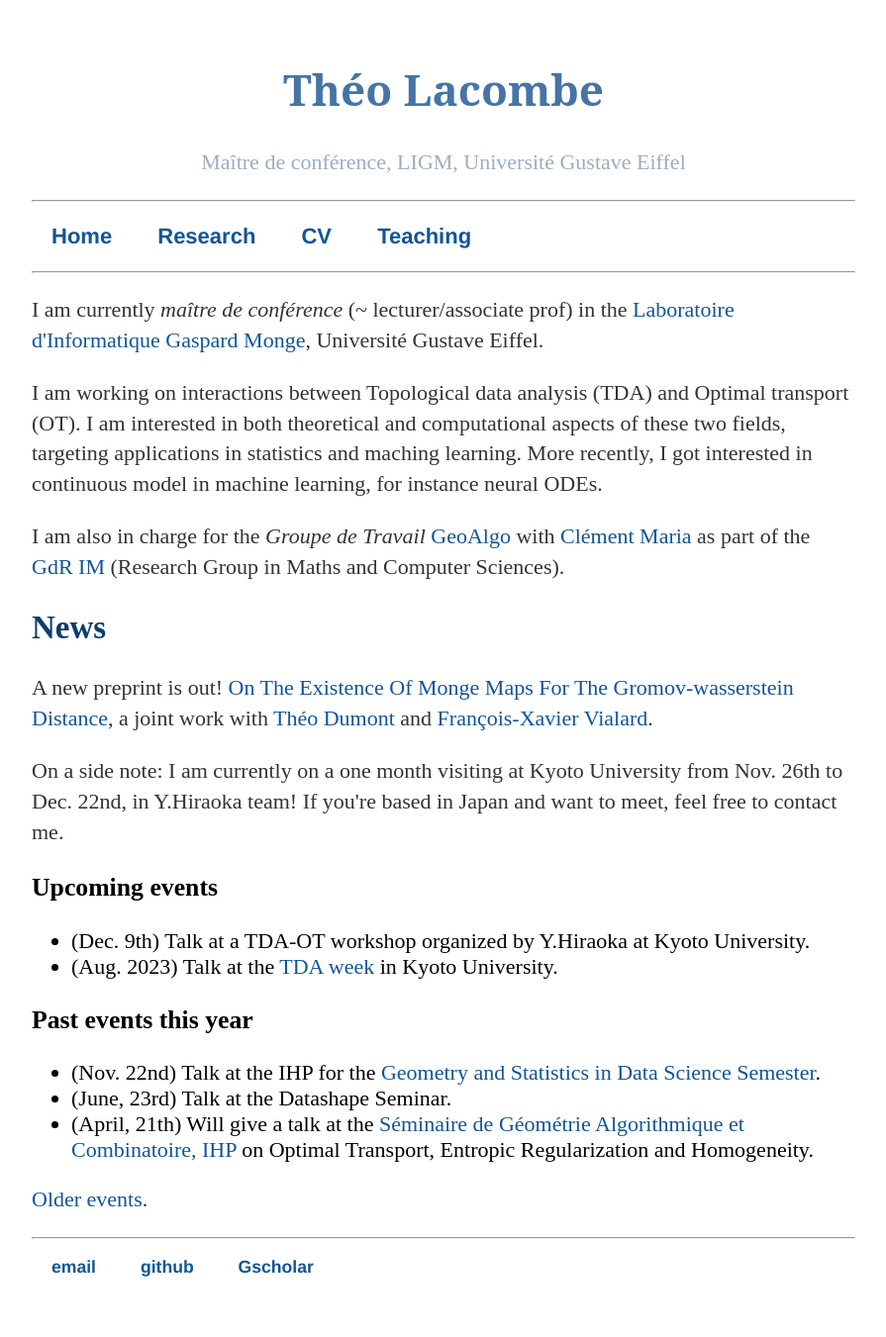
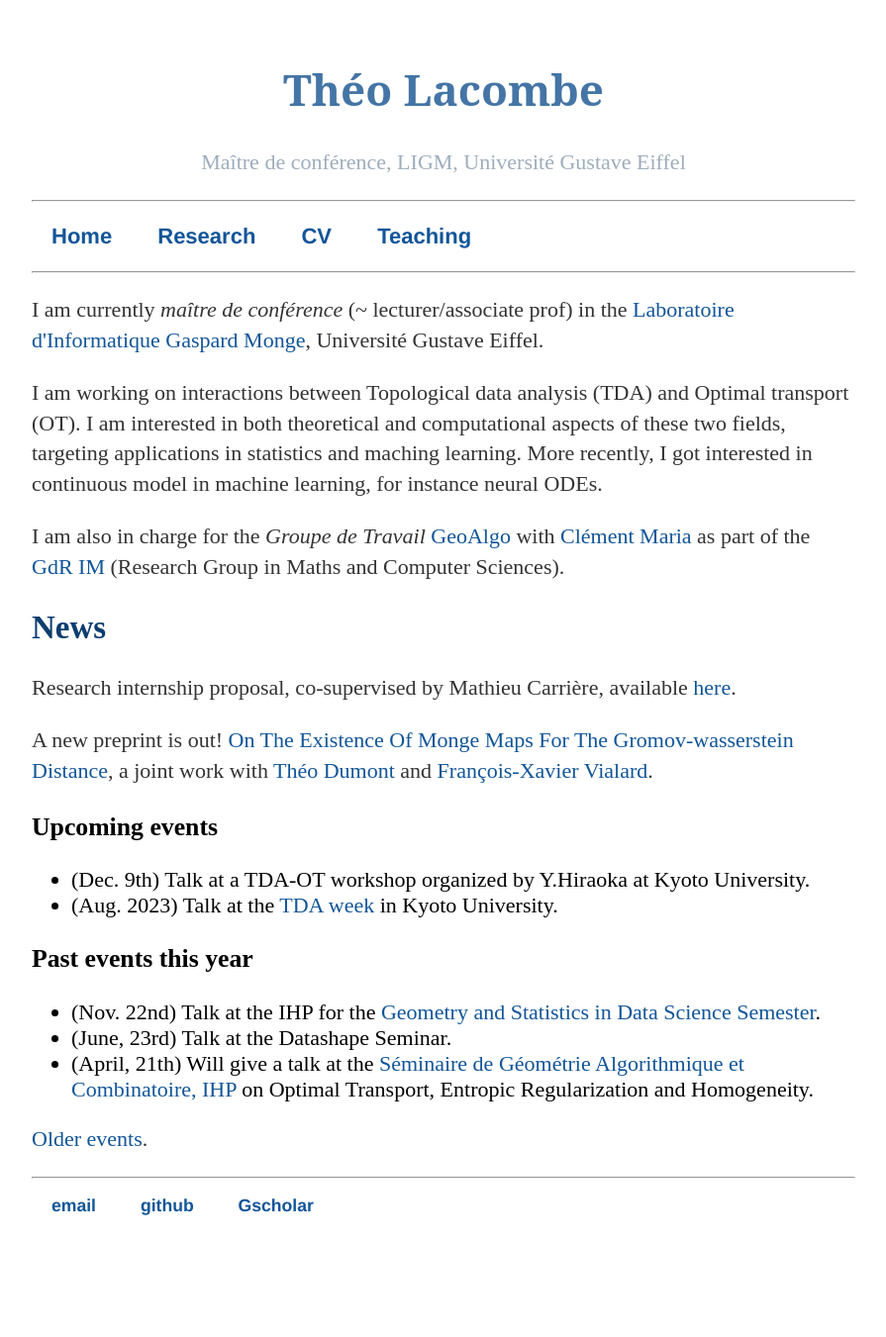
Before and after one commit to tlacombe/tlacombe.github.io, a Jekyll site: the page built from index.html, in a window 1280 px wide. Shown: the whole page at 99% size, without its empty margins (192-1087 px from the left). Built offline with Jekyll 4.4.1, drawn with Linux system fonts in a browser that asks for light colours; after the commit the page ends 1289 px from its top, so only the background shows below that.

Commit message:
added interp prop to main page

```diff
--- a/index.html
+++ b/index.html
@@ -11,11 +11,13 @@ title: Théo Lacombe's webpage
 	<p>I am also in charge for the <i>Groupe de Travail</i> <a href="https://www.gdr-im.fr/les-gt/gt-geoalgo/">GeoAlgo</a> with <a href="https://www-sop.inria.fr/members/Clement.Maria/">Clément Maria</a> as part of the <a href="https://www.gdr-im.fr/">GdR IM</a> (Research Group in Maths and Computer Sciences).
 
     <h2> News </h2>
+    <p>
+    Research internship proposal, co-supervised by Mathieu Carrière, available <a href="./research/material/InternProp2023.pdf">here</a>.
+    </p>
+
     <p>A new preprint is out! <a href='https://arxiv.org/abs/2210.11945'>On The Existence Of Monge Maps For The Gromov-wasserstein Distance</a>, a joint work with <a href='https://theodumont.github.io/'>Théo Dumont</a> and <a href='http://angkor.univ-mlv.fr/~vialard/'>François-Xavier Vialard</a>.
     </p>
 
-    <p>	On a side note: I am currently on a one month visiting at Kyoto University from Nov. 26th to Dec. 22nd, in Y.Hiraoka team! If you're based in Japan and want to meet, feel free to contact me.
-    </p>
 
 
 	<h3> Upcoming events</h3>
```
Also changed, not shown: 1 other file.
